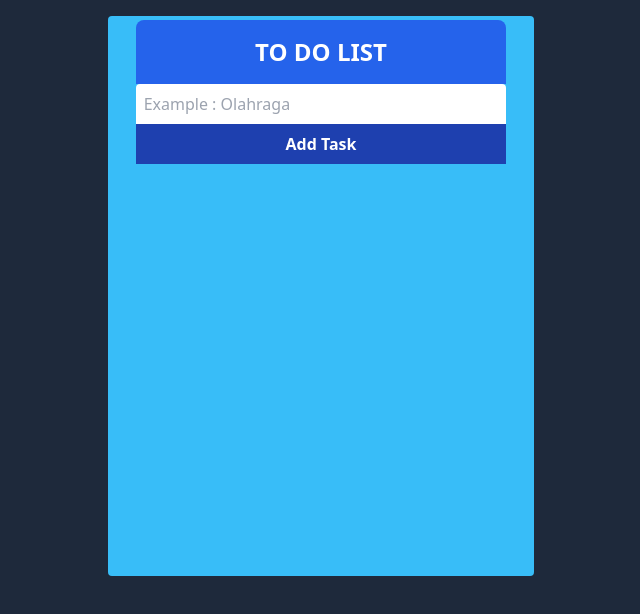
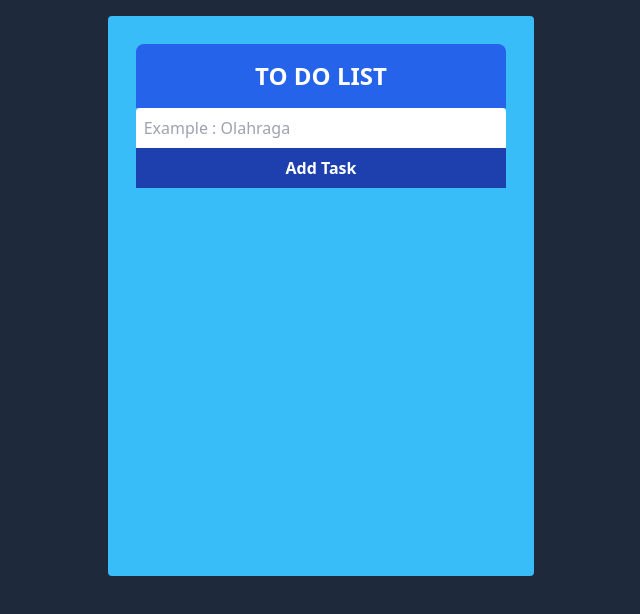
Before and after one commit to Gefila/TO-DO-LIST-REACT, a React (Vite) app: page / in a window 1280 px wide. Shown: the top 614 px of the page, without its empty margins (319-959 px from the left). Built offline with nearby package versions, Linux system fonts and the light colour scheme.

Commit message:
Update styling of Form component in App.jsx

```diff
--- a/src/App.jsx
+++ b/src/App.jsx
@@ -53,7 +53,7 @@ function App() {
 
 	return (
 		<div className="bg-slate-800 w-full h-screen flex flex-col items-center">
-			<div className="bg-sky-400 flex flex-col px-7 py-1 items-center w-2/6 min-h-[70%]  mt-4 rounded">
+			<div className="bg-sky-400 flex flex-col px-7 py-7 items-center w-2/6 min-h-[70%]  mt-4 rounded">
 				<Header></Header>
 				<Form
 					edit={edit}
```
